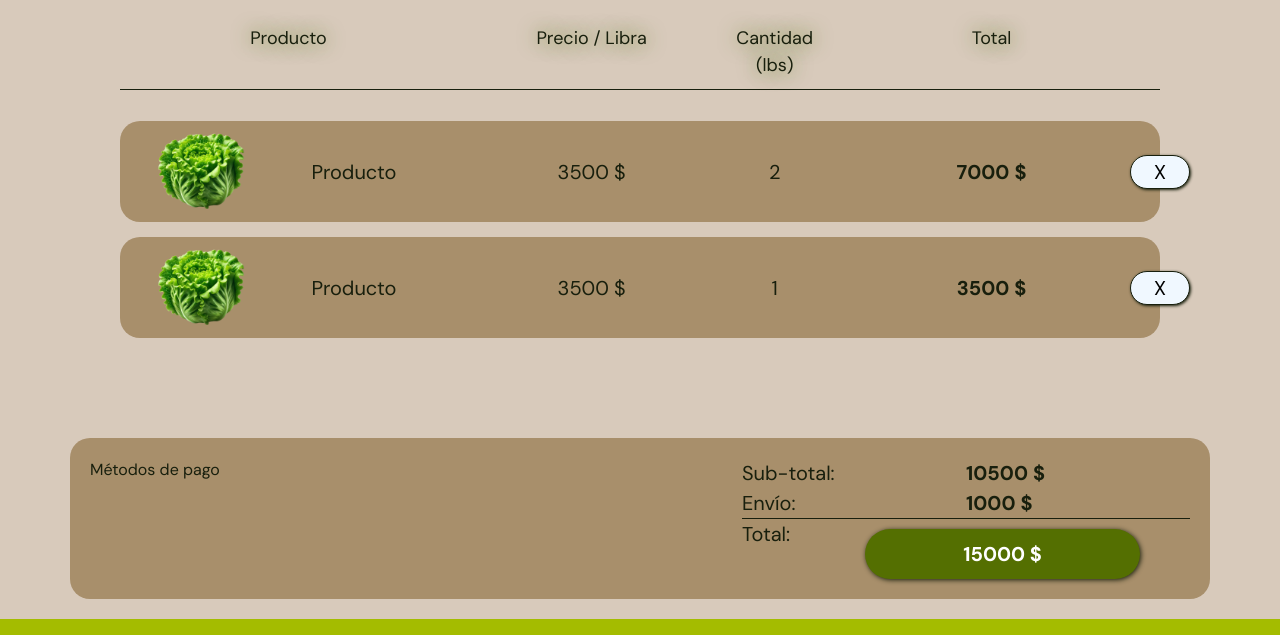
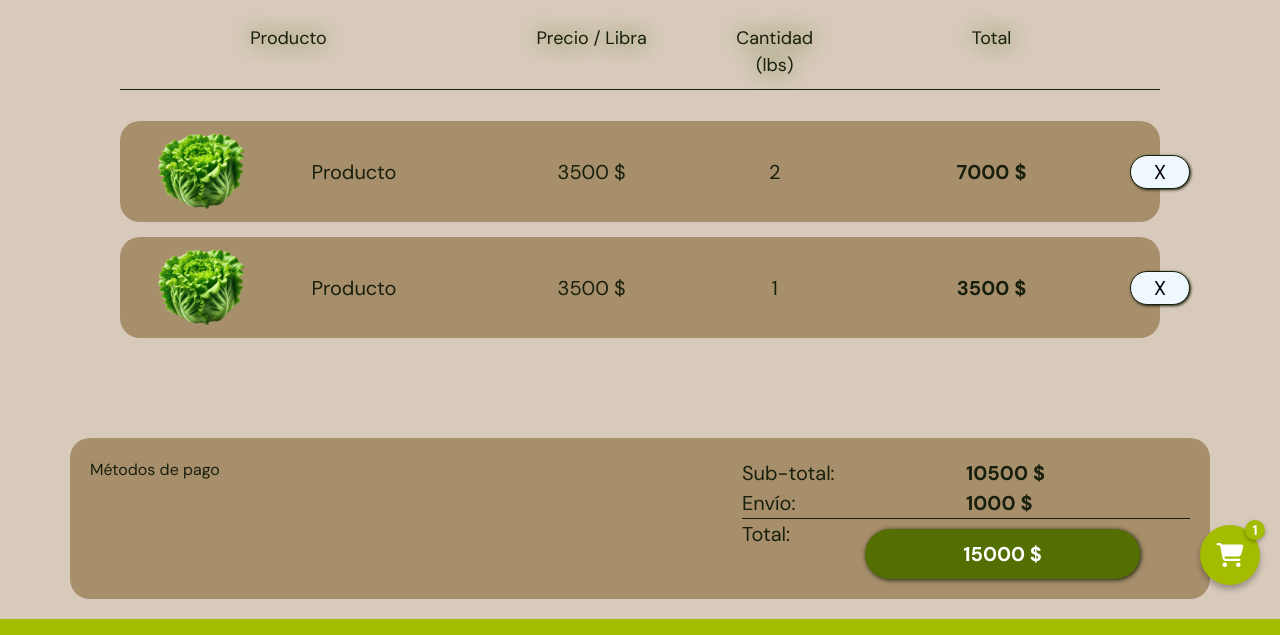
Before and after one commit to mike042499/AgroShop, a plain HTML site: page carrito_compras/carrito.html in a window 1280 px wide. Shown: the part 195-830 px from the top of the page. Drawn offline with nearby package versions, Linux system fonts and the light colour scheme.

Commit message:
Agregado boton carrito

```diff
--- a/carrito_compras/carrito.css
+++ b/carrito_compras/carrito.css
@@ -409,3 +409,44 @@ footer h4 {
         margin-bottom: 90px;
     }
 }
+
+.boton-flotante {
+    position: fixed;
+    bottom: 20px;
+    right: 20px;
+    background-color: var(--secondary-color);
+    color: white;
+    border: none;
+    border-radius: 50%;
+    width: 60px;
+    height: 60px;
+    font-size: 24px;
+    display: flex;
+    align-items: center;
+    justify-content: center;
+    box-shadow: 0 4px 6px rgba(0,0,0,0.3);
+    cursor: pointer;
+    z-index: 1000;
+    transition: background-color 0.3s ease;
+  }
+
+  .boton-flotante:hover {
+    background-color: var(--primary-color);
+  }
+
+  .contador-carrito {
+    position: absolute;
+    top: -5px;
+    right: -5px;
+    background-color: var(--secondary-color);
+    color: white;
+    font-size: 14px;
+    width: 20px;
+    height: 20px;
+    border-radius: 50%;
+    display: flex;
+    align-items: center;
+    justify-content: center;
+    font-weight: bold;
+    box-shadow: 0 2px 4px rgba(0,0,0,0.3);
+  }
--- a/carrito_compras/carrito.html
+++ b/carrito_compras/carrito.html
@@ -5,6 +5,7 @@
     <meta name="viewport" content="width=device-width, initial-scale=1.0">
     <title>AgroShop - Carrito</title>
     <link href="https://cdn.jsdelivr.net/npm/bootstrap@5.3.5/dist/css/bootstrap.min.css" rel="stylesheet" integrity="sha384-SgOJa3DmI69IUzQ2PVdRZhwQ+dy64/BUtbMJw1MZ8t5HZApcHrRKUc4W0kG879m7" crossorigin="anonymous">
+    <link rel="stylesheet" href="https://cdnjs.cloudflare.com/ajax/libs/font-awesome/6.5.0/css/all.min.css">
     <link rel="stylesheet" href="./carrito.css">
 </head>
 <body>
@@ -111,6 +112,11 @@
         </section>
     </footer>
 
+    <button class="boton-flotante">
+        <i class="fa-solid fa-cart-shopping"></i>
+        <span class="contador-carrito">1</span>
+    </button>
+
     <script src="https://cdn.jsdelivr.net/npm/bootstrap@5.3.5/dist/js/bootstrap.bundle.min.js" integrity="sha384-k6d4wzSIapyDyv1kpU366/PK5hCdSbCRGRCMv+eplOQJWyd1fbcAu9OCUj5zNLiq" crossorigin="anonymous"></script>
     <script src="./carrito.js"></script>
 </body>
```
